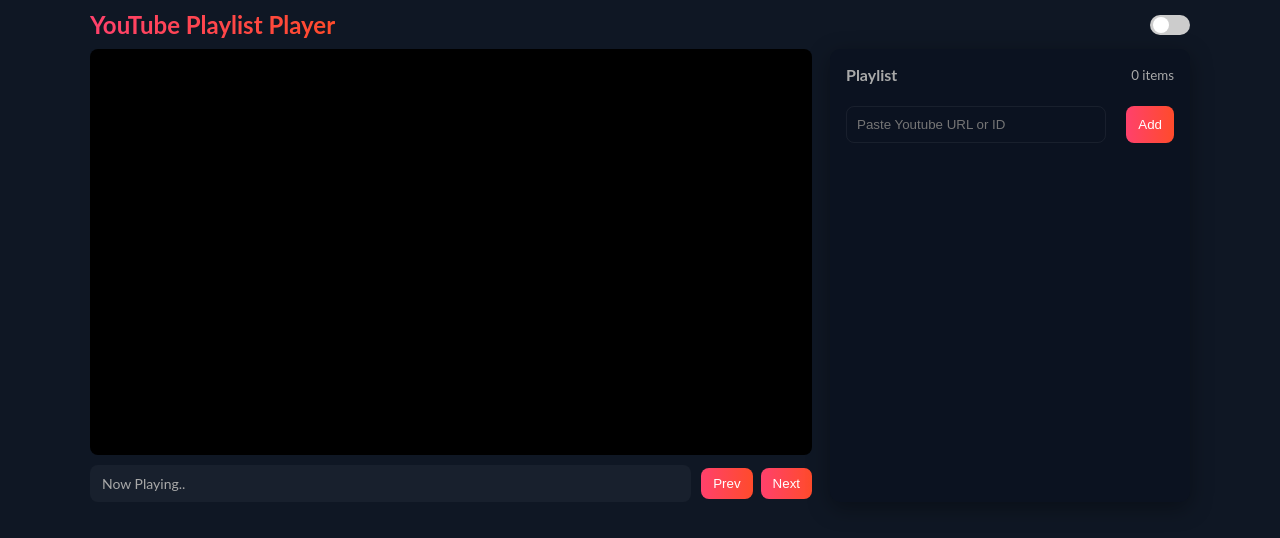
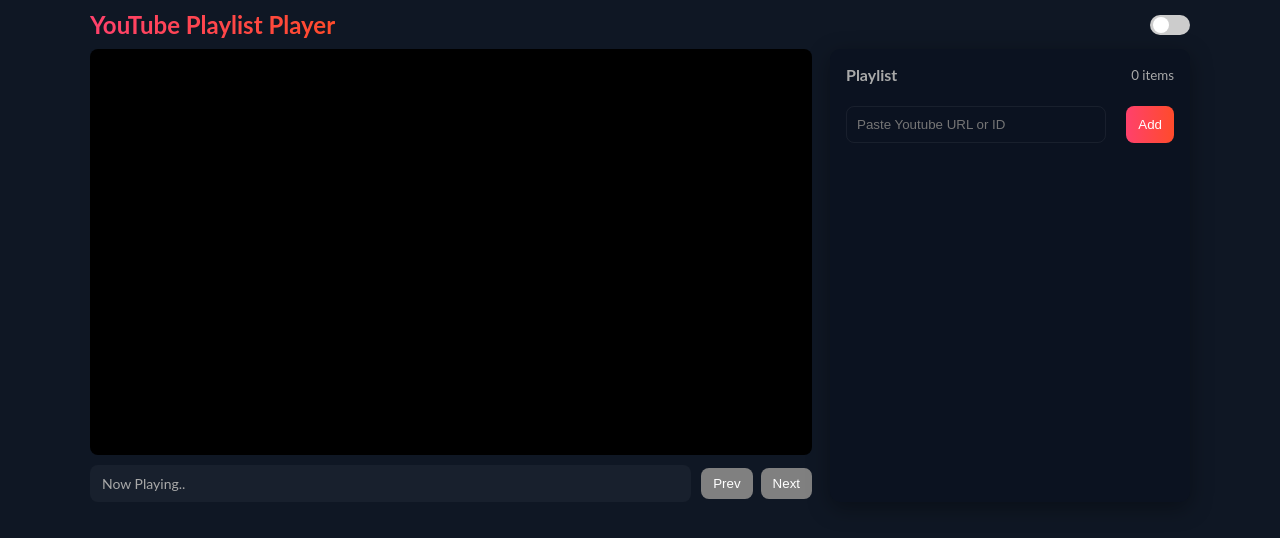
Before and after one commit to venkatyashwanth/yt_player, a Next.js app: page / in a window 1280 px wide. Shown: the top 538 px of the page. Built offline with nearby package versions, Linux system fonts and the light colour scheme.

Commit message:
disabled button is added

```diff
--- a/src/app/globals.scss
+++ b/src/app/globals.scss
@@ -30,6 +30,10 @@
   padding: 8px 12px;
   border-radius: 8px;
   cursor: pointer;
+  &:disabled{
+    background: gray;
+    cursor: not-allowed;
+  }
 }
 
 .player-wrap {
--- a/src/app/page.jsx
+++ b/src/app/page.jsx
@@ -10,6 +10,10 @@
   const [currentIndex, setCurrentIndex] = useState(-1);
   const [isPlaying, setIsPlaying] = useState(false);
   const [toggleSignal, setToggleSignal] = useState(0);
+  const playlistLength = loadPlaylist().length;
+  const isNextDisabled = currentIndex >= playlistLength - 1 || playlistLength === 0;
+  const isPrevDisabled = currentIndex <= 0;
+
 
   function handleTogglePlay(index) {
     console.log(index);
@@ -30,6 +34,7 @@
       return i < list.length - 1 ? i + 1 : i;
     });
   }
+
   return (
     <>
       <Header />
@@ -41,6 +46,8 @@
           onPrev={handlePrev}
           onNext={handleNext}
           onEnded={handleNext}
+          isNextDisabled={isNextDisabled}
+          isPrevDisabled={isPrevDisabled}
         />
         <Playlist
           currentIndex={currentIndex}
--- a/src/components/Player/Player.jsx
+++ b/src/components/Player/Player.jsx
@@ -11,7 +11,9 @@
   onPlayingChange,
   onPrev,
   onNext,
-  onEnded
+  onEnded,
+  isNextDisabled,
+  isPrevDisabled,
 }) {
   const playerRef = useRef(null);
   const playlistRef = useRef([]);
@@ -104,8 +106,8 @@
       <div className={styles.videoCtrls}>
         <div className={styles.currentTitle}>Now Playing..</div>
         <div className={styles.navBtns}>
-          <button className="btn" onClick={onPrev}>Prev</button>
-          <button className="btn" onClick={onNext}>Next</button>
+          <button className="btn" onClick={onPrev} disabled={isPrevDisabled}>Prev</button>
+          <button className="btn" onClick={onNext} disabled={isNextDisabled}>Next</button>
         </div>
       </div>
     </div>
```
